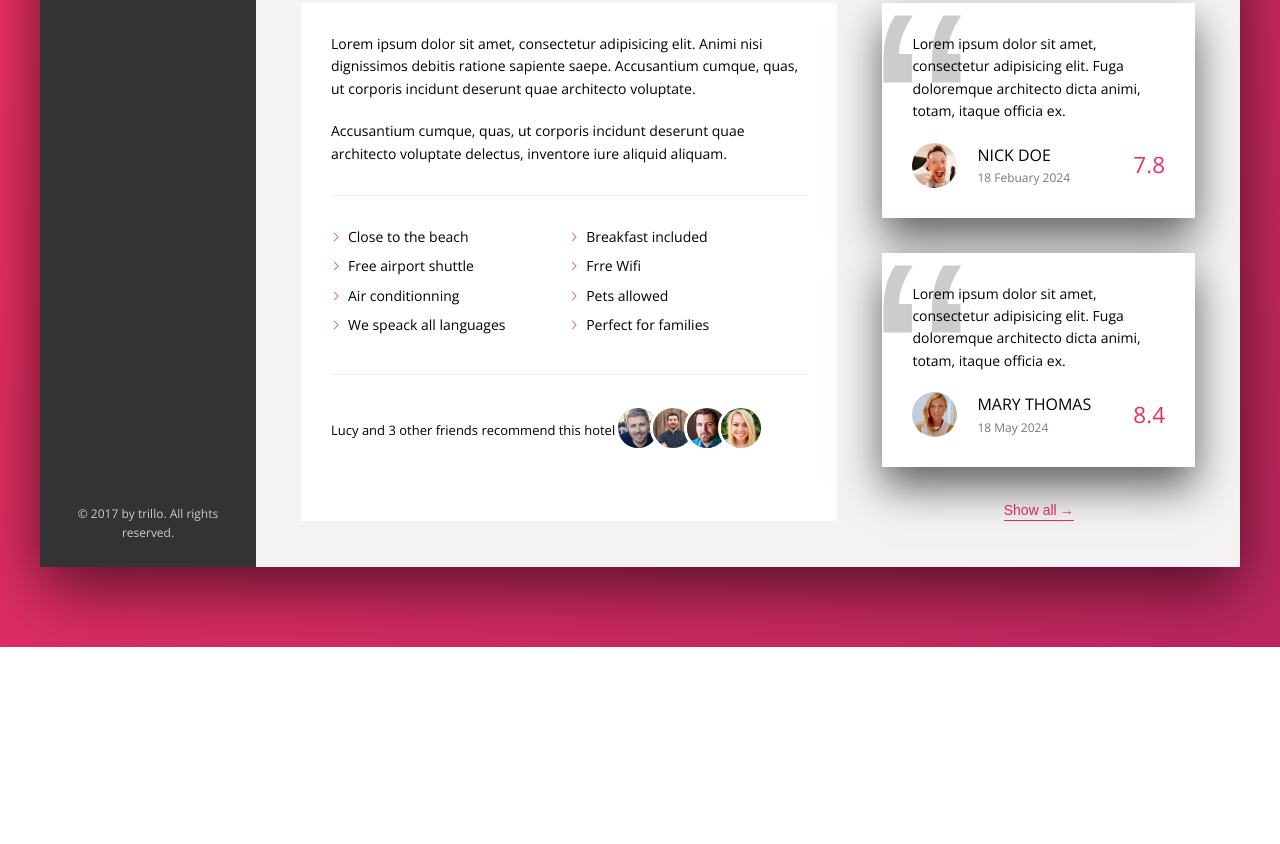
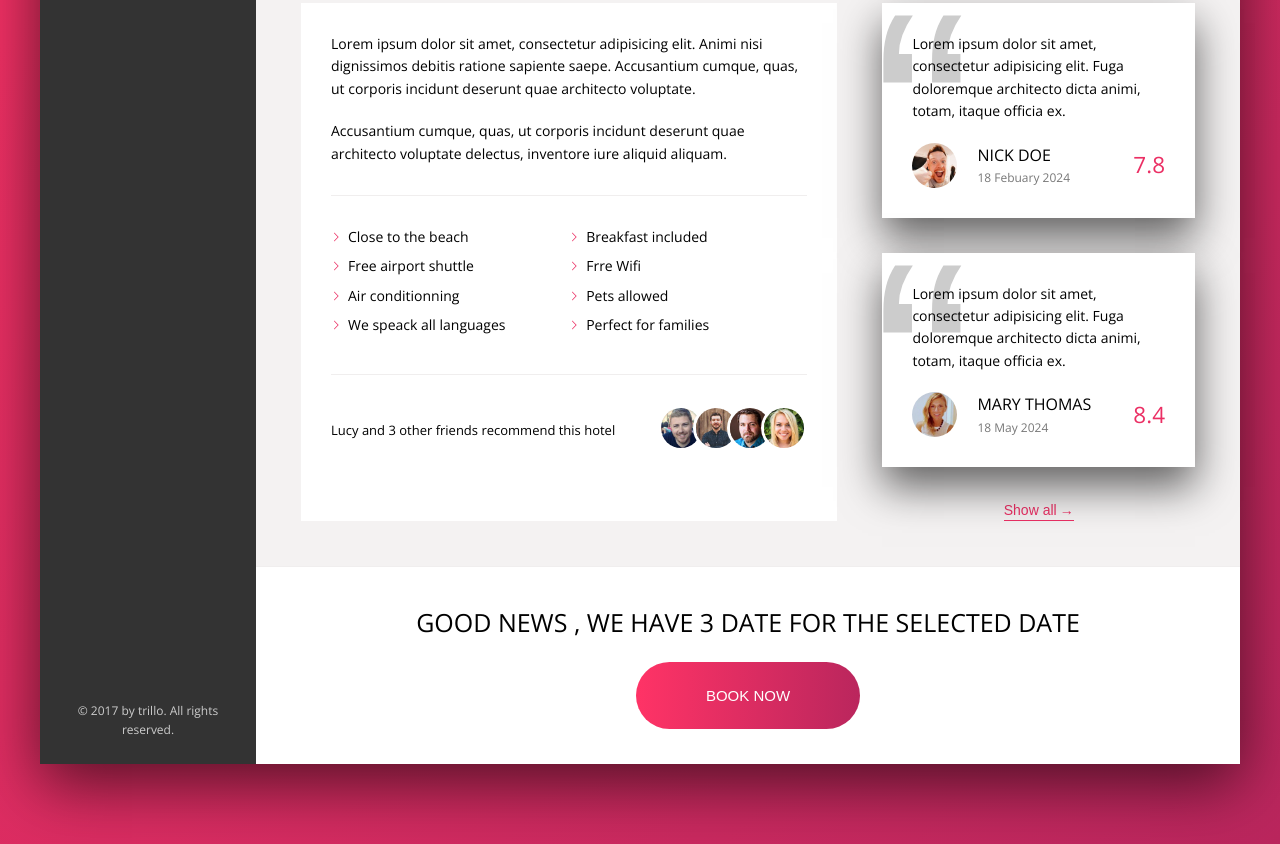
Before and after one commit to ThibautCadiou/Project17-Trillo, a website: page index.html in a window 1280 px wide. Shown: the part 644-1488 px from the top of the page. Before the commit the page ends 1291 px from the top, so only its background shows below. Drawn offline with nearby package versions, Linux system fonts and the light colour scheme.

Commit message:
ajout du CTA book now avec son naimation et son style

```diff
--- a/index.html
+++ b/index.html
@@ -244,6 +244,15 @@
               </button>
             </div>
           </div>
+          <div class="cta">
+            <h2 class="cta__book-now">
+              Good NEws , we have 3 date for the selected date
+            </h2>
+            <button class="btn">
+              <span class="btn__visible">Book Now</span>
+              <span class="btn__invisible">Only 4 rooms left</span>
+            </button>
+          </div>
         </main>
       </div>
     </div>
--- a/sass/_components.scss
+++ b/sass/_components.scss
@@ -381,6 +381,7 @@
 
   display: flex;
   align-items: center;
+  justify-content: space-between;
 
   &__count {
     margin-right: auto; // pour centrer
@@ -476,3 +477,74 @@
     z-index: 1;
   }
 }
+
+/////////////////////////////////////////
+// REVIEW
+.cta {
+  padding: 3.5rem;
+  text-align: center;
+
+  &__book-now {
+    text-transform: uppercase;
+    font-size: 2.5rem;
+    font-weight: 300;
+    margin-bottom: 2rem;
+  }
+}
+
+/////////////////////////////////////////
+// REVIEW
+.btn {
+  font-size: 1.5rem;
+  border: none;
+  font-weight: 300;
+  text-transform: uppercase;
+  position: relative;
+  color: white;
+  overflow: hidden;
+  cursor: pointer;
+
+  border-radius: 100px;
+  background-image: linear-gradient(
+    to right,
+    var(--color-primary-light),
+    var(--color-primary-dark)
+  );
+
+  & > * {
+    display: inline-block;
+    height: 100%;
+    width: 100%;
+    transition: all 0.2s;
+  }
+
+  &__visible {
+    padding: 2.5rem 7rem;
+  }
+
+  &__invisible {
+    position: absolute;
+    padding: 2.5rem 0rem;
+    left: 0;
+    top: -100%;
+  }
+
+  &:hover {
+    background-image: linear-gradient(
+      to left,
+      var(--color-primary-light),
+      var(--color-primary-dark)
+    );
+  }
+
+  &:hover &__visible {
+    transform: translateY(100%);
+  }
+  &:hover &__invisible {
+    top: 0;
+  }
+
+  &:focus {
+    animation: pulsate 1s infinite;
+  }
+}
```
Also changed, not shown: css/style.css.
